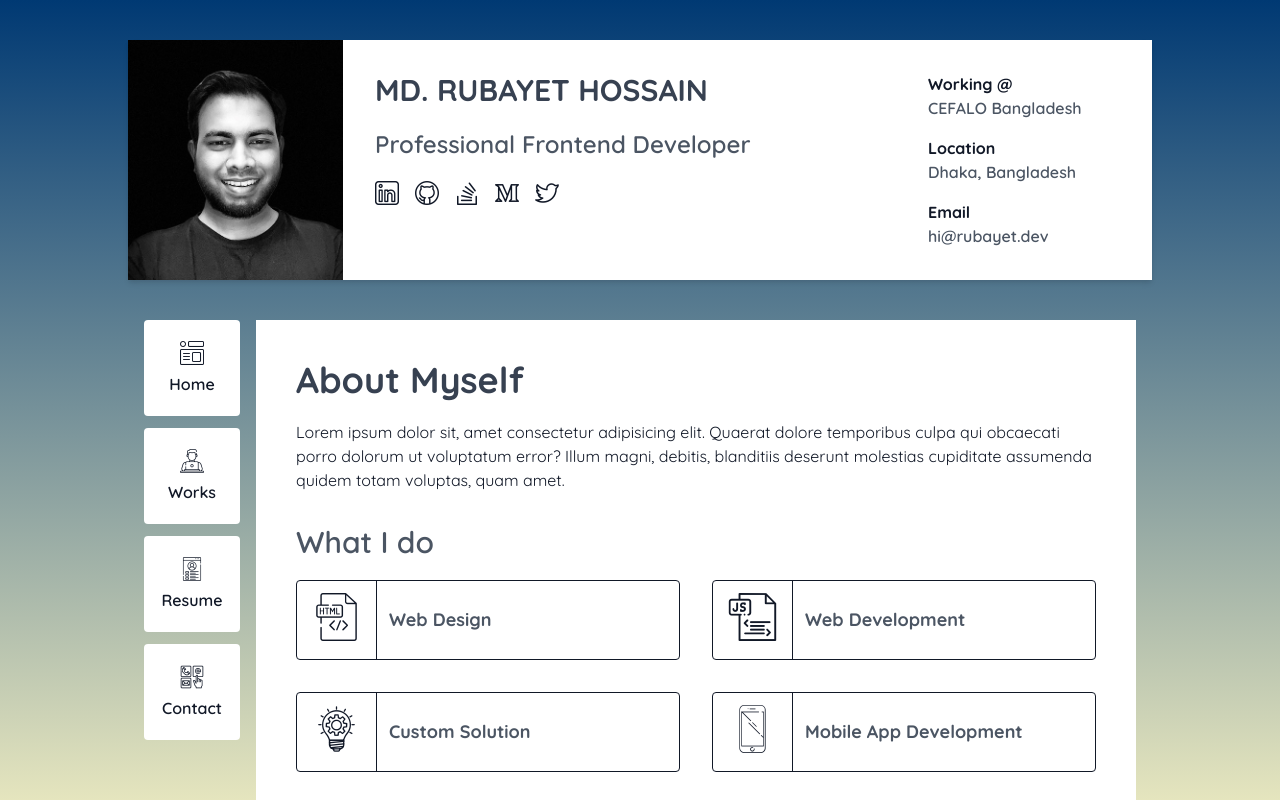
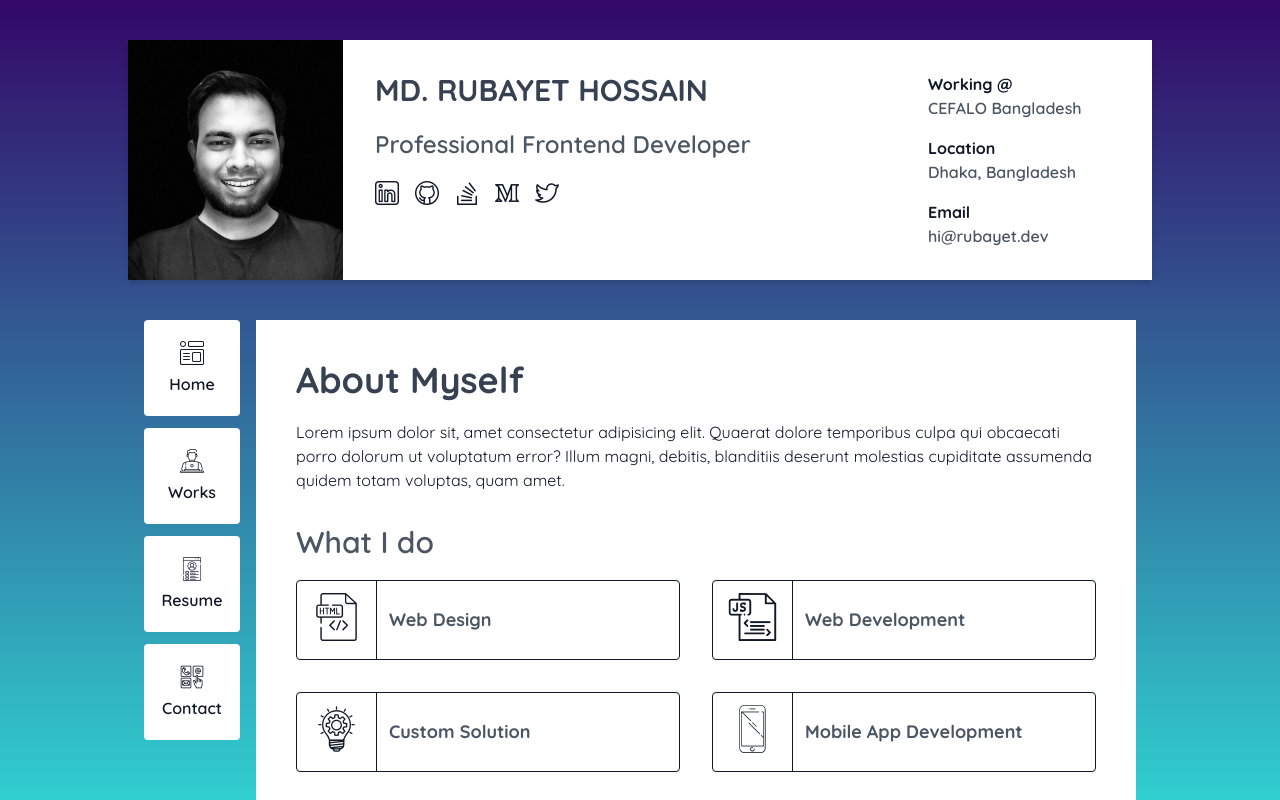
Before and after one commit to rubayethossain/rubayethossain.github.io, a Gatsby site: page / in a window 1280 px wide. Shown: the top 800 px of the page. Built offline with nearby package versions, Linux system fonts and the light colour scheme; Gatsby itself is replaced by a stand-in of ours; a web font is replaced by a local one.

Commit message:
Change background gradient

```diff
--- a/src/styles/global.css
+++ b/src/styles/global.css
@@ -13,9 +13,8 @@
     }
 
     body{
-        background: #003973 fixed;  /* fallback for old browsers */
-        background: -webkit-linear-gradient(to top, #E5E5BE, #003973) fixed;  /* Chrome 10-25, Safari 5.1-6 */
-        background: linear-gradient(to top, #E5E5BE, #003973) fixed; /* W3C, IE 10+/ Edge, Firefox 16+, Chrome 26+, Opera 12+, Safari 7+ */
+        background: #21D4FD fixed;
+        background: linear-gradient(to top, #30cfd0 0%, #330867 100%) fixed;
         background-repeat: no-repeat;
         font-weight: 400;
         @apply text-gray-900;
```
